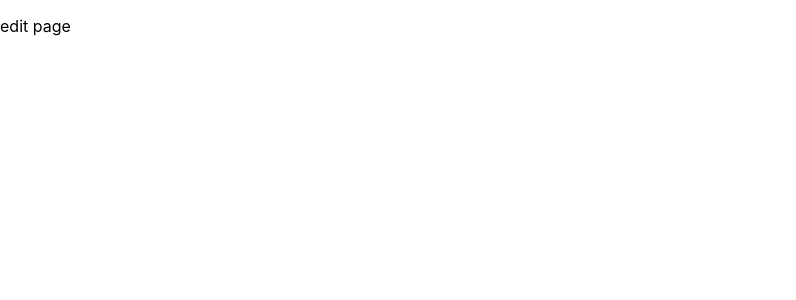
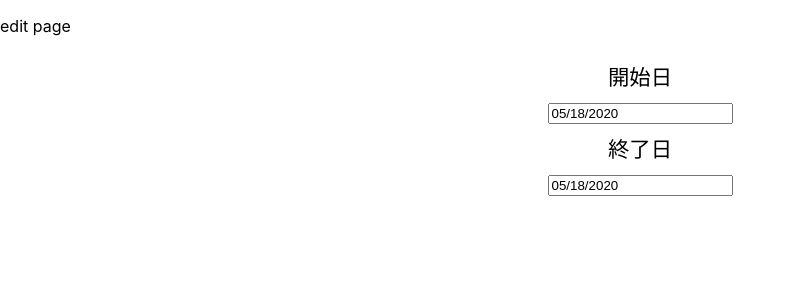
Before and after one commit to cotton-alta/ScheduleAdjustmentTool, a React (Create React App) app in the folder client/: page /edit in a window 1280 px wide. Shown: the top 300 px of the page, without its empty margins (0-796 px from the left). Built offline with nearby package versions, Linux system fonts and the light colour scheme.

Commit message:
[add]カレンダーの追加
Editページにカレンダーを追加しました。

```diff
--- a/client/package.json
+++ b/client/package.json
@@ -7,11 +7,15 @@
     "@testing-library/react": "^9.3.2",
     "@testing-library/user-event": "^7.1.2",
     "@types/jest": "^24.0.0",
+    "@types/moment": "^2.13.0",
     "@types/node": "^12.0.0",
     "@types/react": "^16.9.0",
+    "@types/react-datepicker": "^2.11.0",
     "@types/react-dom": "^16.9.0",
     "@types/react-router-dom": "^5.1.5",
+    "moment": "^2.25.3",
     "react": "^16.13.1",
+    "react-datepicker": "^2.15.0",
     "react-dom": "^16.13.1",
     "react-router-dom": "^5.2.0",
     "react-scripts": "3.4.1",
--- /dev/null
+++ b/client/src/assets/style/calendar.scss
@@ -0,0 +1,13 @@
+.calendar-wrapper {
+  width: 90%;
+  max-width: 500px;
+  margin: 0 auto;
+  text-align: center;
+}
+
+span {
+  display: block;
+  height: 50px;
+  line-height: 50px;
+  font-size: calc(15px + 0.5vw);
+}
--- /dev/null
+++ b/client/src/components/ui/calendar.tsx
@@ -0,0 +1,49 @@
+import React, { useState, Fragment } from "react";
+
+import DatePicker from "react-datepicker";
+import "react-datepicker/dist/react-datepicker.css";
+import Moment from "moment";
+
+import '../../assets/style/calendar.scss';
+
+const RangeDataPicker: React.FC = () => {
+  const initDate = Moment()
+  const [startDate, setStartDate] = useState(initDate)
+  const [endDate, setEndDate] = useState(initDate.add('days', 7))
+
+  const handleDateStart = (selectedDate: Date) => {
+    setStartDate(Moment(selectedDate))
+  }
+  const handleDateEnd = (selectedDate: Date) => {
+    setEndDate(Moment(selectedDate))
+
+    console.log(startDate.format(), endDate.format())
+  }
+
+  return (
+    <div className="calendar-wrapper">
+      <div>
+        <span>開始日</span>
+        <DatePicker
+          selected={ Moment(startDate).toDate() }
+          selectsStart
+          startDate={ Moment(startDate).toDate() }
+          endDate={ Moment(endDate).toDate() }
+          onChange={ handleDateStart }
+          />
+      </div>
+      <div>
+        <span>終了日</span>
+        <DatePicker
+          selected={ Moment(endDate).toDate() }
+          selectsEnd
+          startDate={ Moment(startDate).toDate() }
+          endDate={ Moment(endDate).toDate() }
+          onChange={ handleDateEnd }
+        />
+      </div>
+    </div>
+  )
+}
+
+export default RangeDataPicker;
--- a/client/src/pages/Edit.tsx
+++ b/client/src/pages/Edit.tsx
@@ -1,10 +1,12 @@
-import React from 'react';
+import React, { useState, Fragment } from "react";
+import RangeDataPicker from "../components/ui/calendar";
 
 const App: React.FC = () => {
   return (
-    <React.Fragment>
+    <Fragment>
       <p>edit page</p>
-    </React.Fragment>
+      <RangeDataPicker />
+    </Fragment>
   )
 }
 
```
Also changed, not shown: 1 other file (tests, documents, lock files or other folders).
